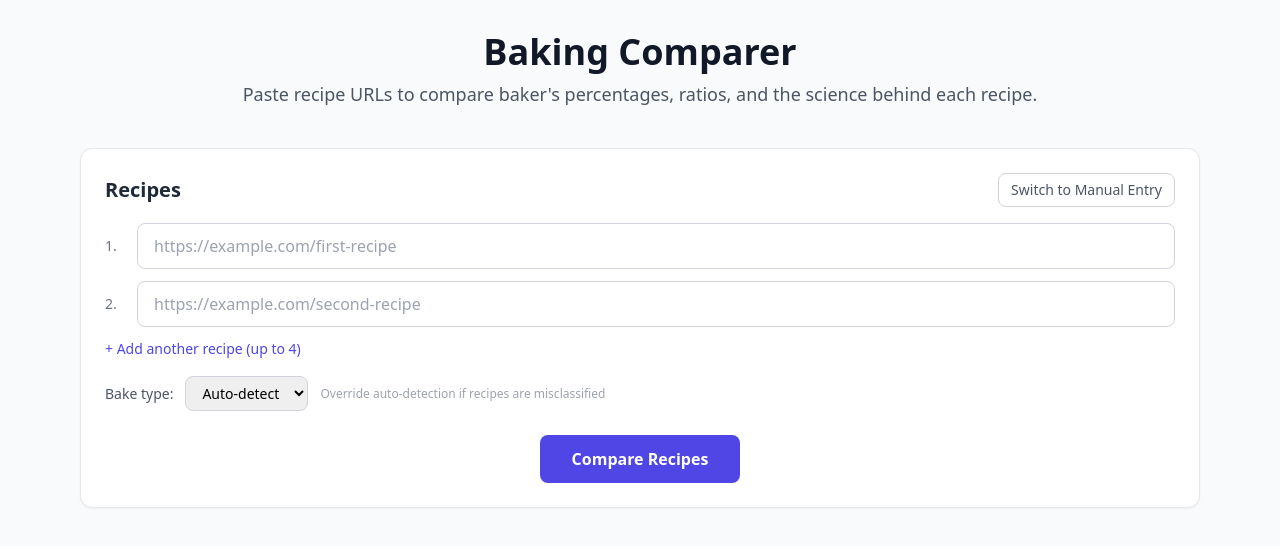
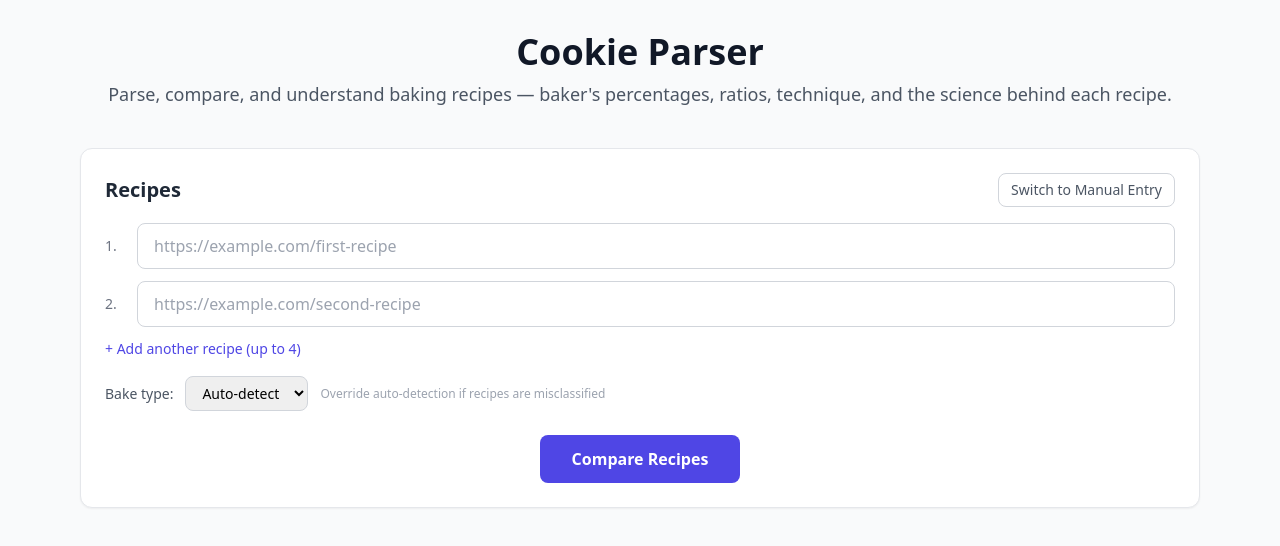
Before and after one commit to jonmarkgo/CookieParser, a browser extension: page public/index.html in a window 1280 px wide. Drawn offline with nearby package versions, Linux system fonts and the light colour scheme.

Commit message:
Rebrand to Cookie Parser

```diff
--- a/package.json
+++ b/package.json
@@ -1,7 +1,7 @@
 {
-  "name": "baking-comparer",
+  "name": "cookie-parser",
   "version": "1.0.0",
-  "description": "Compare baking recipes side-by-side with baker's percentages and scientific analysis",
+  "description": "Parse, compare, and understand baking recipes with baker's percentages, ratios, and AI-powered analysis",
   "main": "server.js",
   "scripts": {
     "start": "node --env-file=.env server.js",
--- a/public/index.html
+++ b/public/index.html
@@ -3,7 +3,7 @@
 <head>
   <meta charset="UTF-8">
   <meta name="viewport" content="width=device-width, initial-scale=1.0">
-  <title>Baking Comparer</title>
+  <title>Cookie Parser</title>
   <script src="https://cdn.tailwindcss.com"></script>
   <script src="https://cdn.jsdelivr.net/npm/marked/marked.min.js"></script>
   <style>
@@ -49,8 +49,8 @@
   <div class="max-w-6xl mx-auto px-4 py-8">
     <!-- Header -->
     <header class="text-center mb-10">
-      <h1 class="text-4xl font-bold text-gray-900 mb-2">Baking Comparer</h1>
-      <p class="text-gray-600 text-lg">Paste recipe URLs to compare baker's percentages, ratios, and the science behind each recipe.</p>
+      <h1 class="text-4xl font-bold text-gray-900 mb-2">Cookie Parser</h1>
+      <p class="text-gray-600 text-lg">Parse, compare, and understand baking recipes — baker's percentages, ratios, technique, and the science behind each recipe.</p>
     </header>
 
     <!-- Input Section -->
--- a/server.js
+++ b/server.js
@@ -149,5 +149,5 @@ app.post("/api/compare", async (c) => {
 
 const port = process.env.PORT || 3000;
 serve({ fetch: app.fetch, port }, () => {
-  console.log(`Baking Comparer running at http://localhost:${port}`);
+  console.log(`Cookie Parser running at http://localhost:${port}`);
 });
```
Also changed, not shown: extension/popup.html (+1 -1 lines), extension/icon.png, extension/icon.svg, extension/manifest.json.
